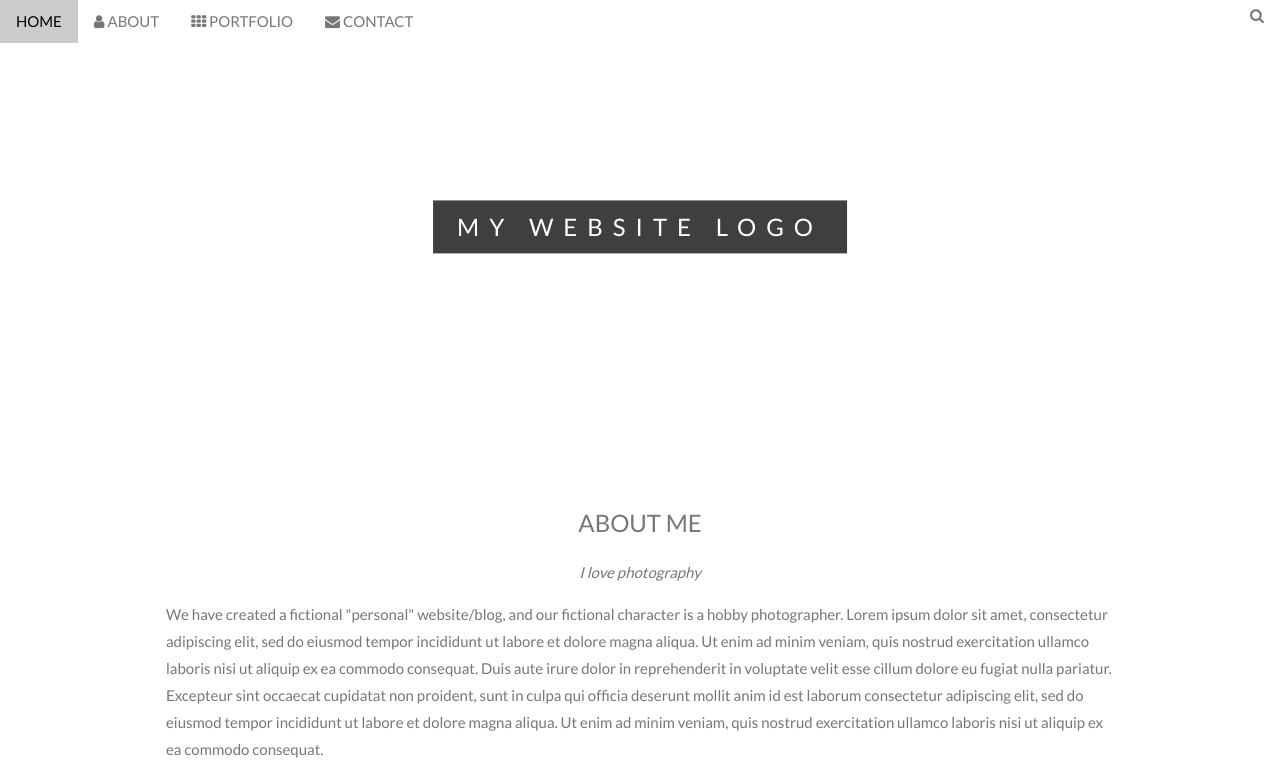
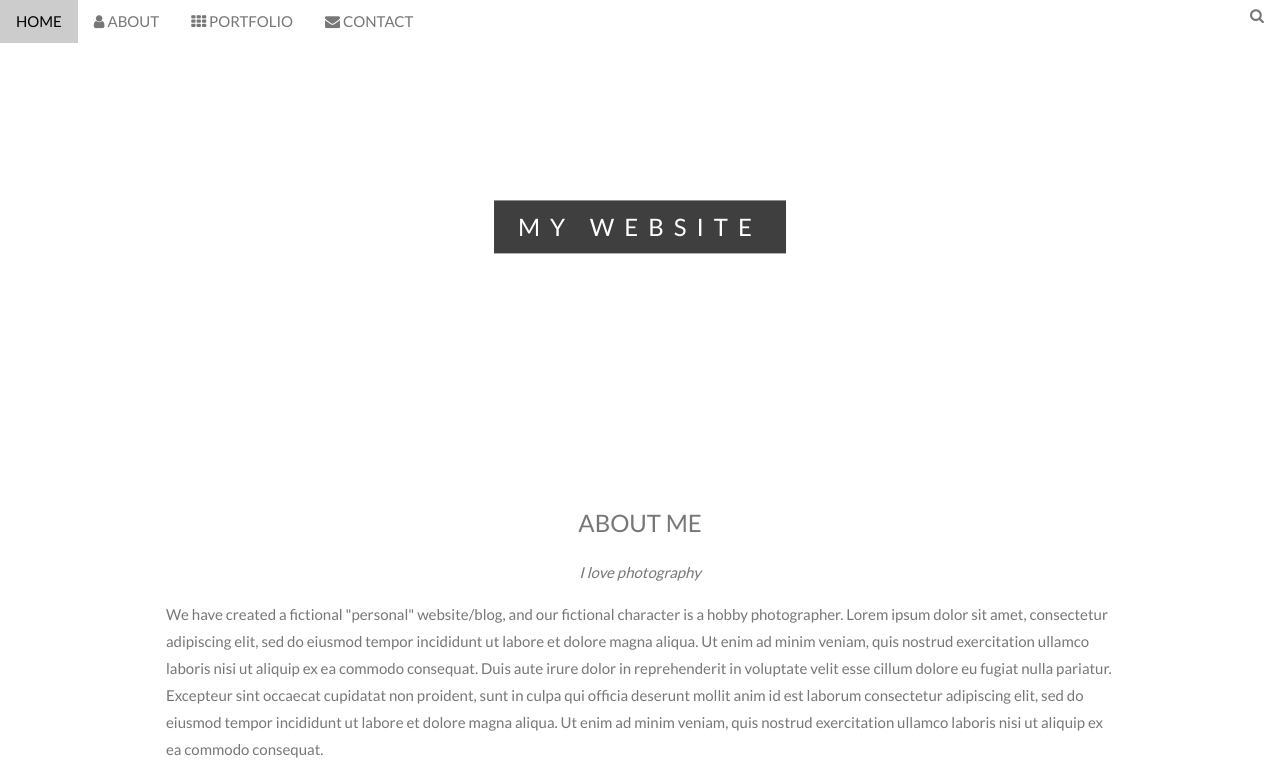
Before and after one commit to ibra2407/ibra2407.github.io, a plain HTML site: page index.html in a window 1280 px wide. Shown: the top 775 px of the page. Drawn offline with nearby package versions, Linux system fonts and the light colour scheme.

Commit message:
Update index.html

```diff
--- a/index.html
+++ b/index.html
@@ -82,7 +82,7 @@ body, html {
 <!-- First Parallax Image with Logo Text -->
 <div class="bgimg-1 w3-display-container w3-opacity-min" id="home">
   <div class="w3-display-middle" style="white-space:nowrap;">
-    <span class="w3-center w3-padding-large w3-black w3-xlarge w3-wide w3-animate-opacity">MY <span class="w3-hide-small">WEBSITE</span> LOGO</span>
+    <span class="w3-center w3-padding-large w3-black w3-xlarge w3-wide w3-animate-opacity">MY <span class="w3-hide-small">WEBSITE</span></span>
   </div>
 </div>
 
```
